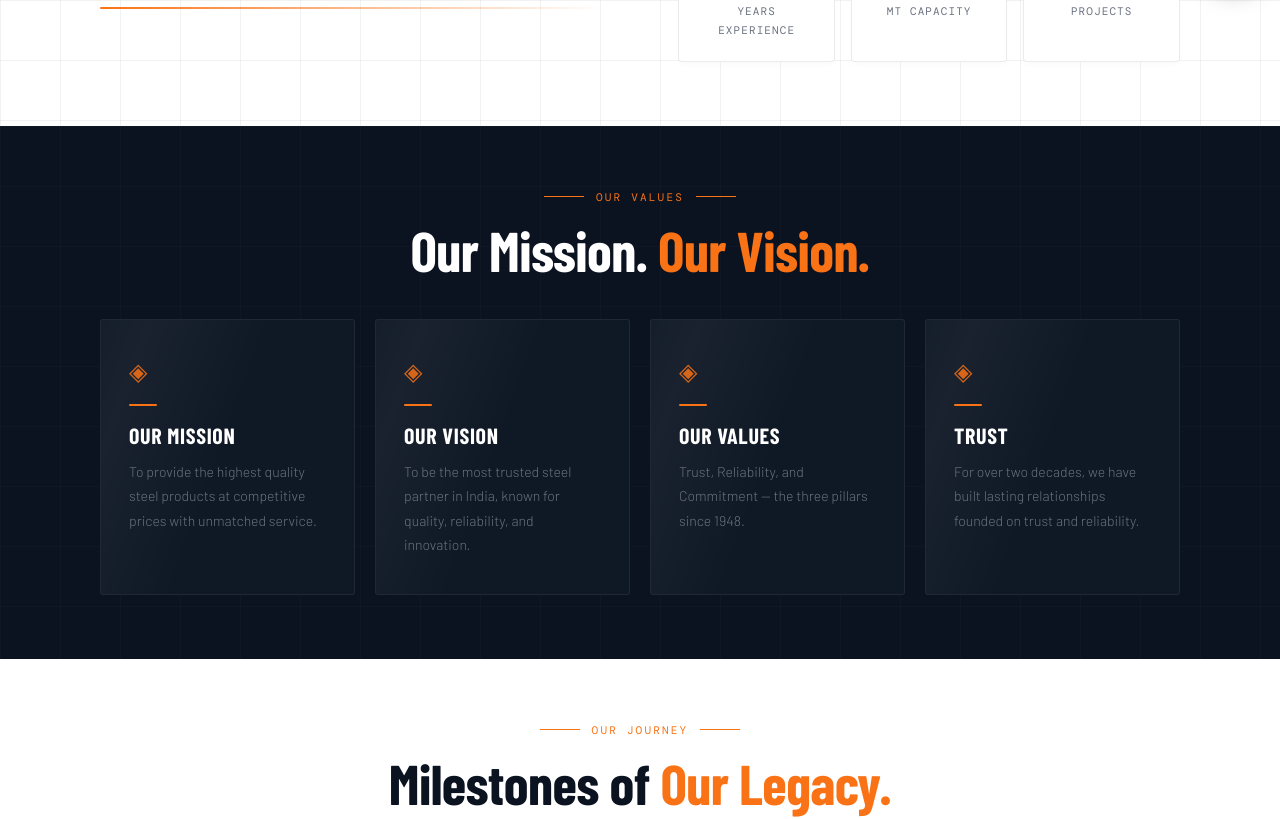
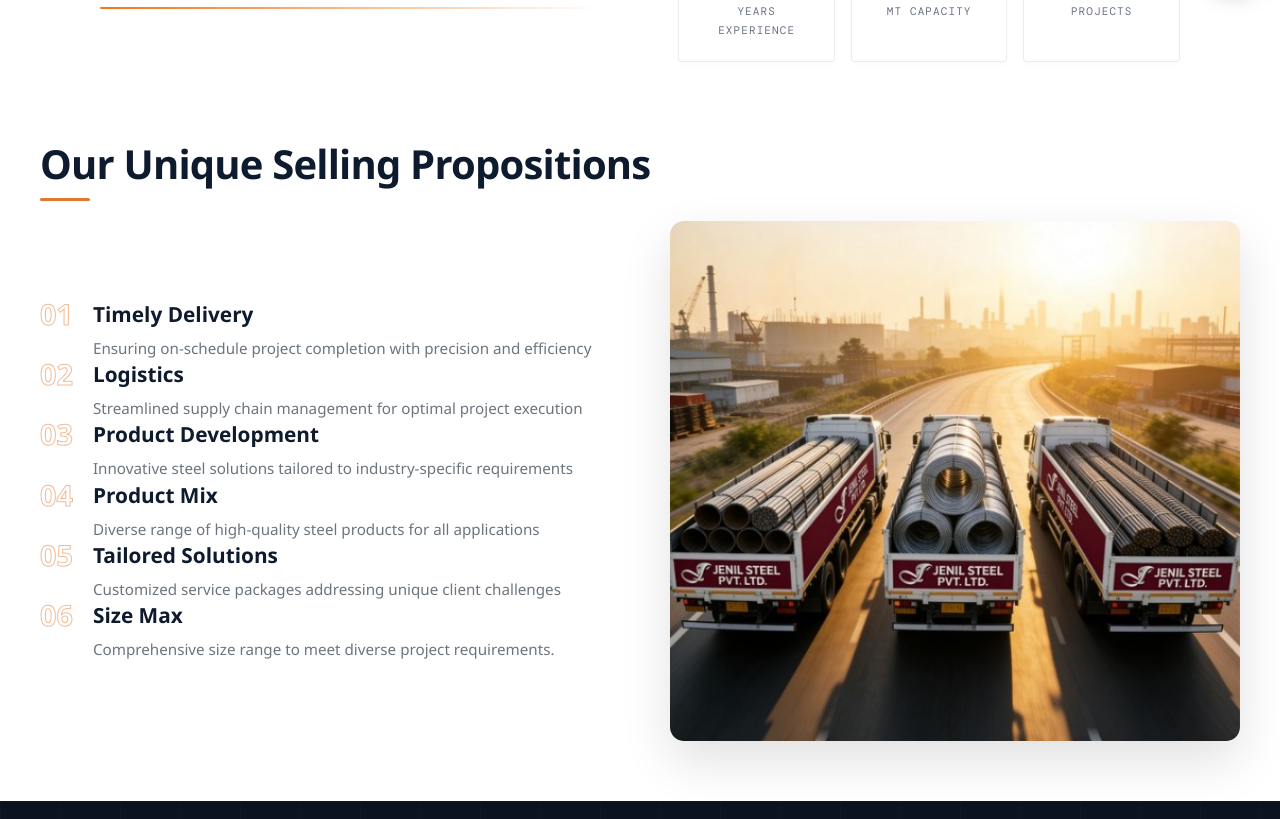
Before and after one commit to prayagupa23/jenil-steel-website, a React (Vite) app: page /about in a window 1280 px wide. Shown: the part 800-1619 px from the top of the page. Built offline with nearby package versions, Linux system fonts and the light colour scheme; a web font is replaced by a local one.

Commit message:
UI Changes - 1

```diff
--- a/src/components/JenilAdvantage.css
+++ b/src/components/JenilAdvantage.css
@@ -134,14 +134,14 @@
   stroke-width: 2px;
 }
 
-.card-title {
+.card-title-adv {
   font-size: 1.15rem;
   font-weight: 700;
   color: #0c1017;
   margin: 0 0 12px 0;
 }
 
-.card-description {
+.card-description-adv {
   font-size: 0.925rem;
   color: #6b7280; /* Neutral gray description text */
   line-height: 1.5;
--- a/src/components/JenilAdvantage.jsx
+++ b/src/components/JenilAdvantage.jsx
@@ -51,8 +51,8 @@ const JenilAdvantage = () => {
               <div className="icon-wrapper">
                 {item.icon}
               </div>
-              <h3 className="card-title">{item.title}</h3>
-              <p className="card-description">{item.description}</p>
+              <h3 className="card-title-adv">{item.title}</h3>
+              <p className="card-description-adv">{item.description}</p>
             </div>
           ))}
         </div>
--- a/src/components/Navbar.jsx
+++ b/src/components/Navbar.jsx
@@ -7,7 +7,7 @@ const navItems = [
   { label: 'Home', to: '/' },
   { label: 'About', to: '/about' },
   { label: 'Products', to: '/products' },
-  { label: 'Services', to: '/services' },
+  { label: 'Industries We Serve', to: '/services' },
   { label: 'Our Reach', to: '/reach' },
   { label: 'CSR', to: '/csr' },
   { label: 'Contact', to: '/contact' },
--- a/src/pages/About.jsx
+++ b/src/pages/About.jsx
@@ -13,6 +13,7 @@ import mukundLogo from '../assets/images/mukund.jpeg';
 import nicoLogo from '../assets/images/nico.png';
 import eslLogo from '../assets/images/esl.jpeg';
 import sailLogo from '../assets/images/sail.png';
+import usp from '../assets/images/usp.jpeg';
 
 const logos = [jswLogo, rinlLogo, tataLogo, mukundLogo, nicoLogo, eslLogo, sailLogo];
 
@@ -142,7 +143,7 @@ function AboutContent() {
 
   return (
     <section className="about-section-about" ref={ref}>
-      <BlueprintGrid />
+      {/* <BlueprintGrid /> */}
 
       <div className="about-container-about">
         <div className="about-left-about">
@@ -529,12 +530,77 @@ function ClientsStrip() {
   );
 }
 
+
+
 /* ─── MAIN COMPONENT PAGE LAYOUT ─── */
 export default function About() {
   return (
     <div className="about-page">
       <HeroSection />
       <AboutContent />
+            {/* Our USP Section */}
+      <section className="our-usp-section">
+        <div className="our-usp-container">
+          <h2 className="our-usp-title">Our Unique Selling Propositions</h2>
+          <div className="our-usp-content">
+            <div className="our-usp-features">
+              <ul className="usp-items">
+                <li className="usp-item">
+                  <span className="usp-number">01</span>
+                  <div className="usp-text">
+                    <h3>Timely Delivery</h3>
+                    <p>Ensuring on-schedule project completion with precision and efficiency</p>
+                  </div>
+                </li>
+                <li className="usp-item">
+                  <span className="usp-number">02</span>
+                  <div className="usp-text">
+                    <h3>Logistics</h3>
+                    <p>Streamlined supply chain management for optimal project execution</p>
+                  </div>
+                </li>
+                <li className="usp-item">
+                  <span className="usp-number">03</span>
+                  <div className="usp-text">
+                    <h3>Product Development</h3>
+                    <p>Innovative steel solutions tailored to industry-specific requirements</p>
+                  </div>
+                </li>
+                <li className="usp-item">
+                  <span className="usp-number">04</span>
+                  <div className="usp-text">
+                    <h3>Product Mix</h3>
+                    <p>Diverse range of high-quality steel products for all applications</p>
+                  </div>
+                </li>
+                <li className="usp-item">
+                  <span className="usp-number">05</span>
+                  <div className="usp-text">
+                    <h3>Tailored Solutions</h3>
+                    <p>Customized service packages addressing unique client challenges</p>
+                  </div>
+                </li>
+                <li className="usp-item">
+                  <span className="usp-number">06</span>
+                  <div className="usp-text">
+                    <h3>Size Max</h3>
+                    <p>Comprehensive size range to meet diverse project requirements.</p>
+                  </div>
+                </li>
+              </ul>
+            </div>
+            <div className="our-usp-image-wrapper">
+              <div className="our-usp-image-frame">
+                <img
+                  src={usp}
+                  alt="Steel manufacturing process"
+                  className="our-usp-main-img"
+                />
+              </div>
+            </div>
+          </div>
+        </div>
+      </section>
       <ValuesSection />
       <TimelineSection />
       <ClientsStrip />
--- a/src/pages/Reach.jsx
+++ b/src/pages/Reach.jsx
@@ -1,9 +1,11 @@
 import React from "react";
 import Footer from "../components/Footer";
 import "./Reach.css";
+import "./Services.css"
 import truckVideo from "../assets/ourReach.mp4";
 import indiaMapImg from "../assets/images/map.jpeg";
-import fastDelivery from '../assets/images/truck.png'
+import fastDelivery from '../assets/images/truck.png';
+import usp from '../assets/images/usp.jpeg';
 
 function OurReach() {
   return (
@@ -112,9 +114,72 @@ function OurReach() {
 
       </section>
 
+            {/* Our USP Section */}
+      <section className="our-usp-section">
+        <div className="our-usp-container">
+          <h2 className="our-usp-title">Our Unique Selling Propositions</h2>
+          <div className="our-usp-content">
+            <div className="our-usp-features">
+              <ul className="usp-items">
+                <li className="usp-item">
+                  <span className="usp-number">01</span>
+                  <div className="usp-text">
+                    <h3>Timely Delivery</h3>
+                    <p>Ensuring on-schedule project completion with precision and efficiency</p>
+                  </div>
+                </li>
+                <li className="usp-item">
+                  <span className="usp-number">02</span>
+                  <div className="usp-text">
+                    <h3>Logistics</h3>
+                    <p>Streamlined supply chain management for optimal project execution</p>
+                  </div>
+                </li>
+                <li className="usp-item">
+                  <span className="usp-number">03</span>
+                  <div className="usp-text">
+                    <h3>Product Development</h3>
+                    <p>Innovative steel solutions tailored to industry-specific requirements</p>
+                  </div>
+                </li>
+                <li className="usp-item">
+                  <span className="usp-number">04</span>
+                  <div className="usp-text">
+                    <h3>Product Mix</h3>
+                    <p>Diverse range of high-quality steel products for all applications</p>
+                  </div>
+                </li>
+                <li className="usp-item">
+                  <span className="usp-number">05</span>
+                  <div className="usp-text">
+                    <h3>Tailored Solutions</h3>
+                    <p>Customized service packages addressing unique client challenges</p>
+                  </div>
+                </li>
+                <li className="usp-item">
+                  <span className="usp-number">06</span>
+                  <div className="usp-text">
+                    <h3>Size Max</h3>
+                    <p>Comprehensive size range to meet diverse project requirements.</p>
+                  </div>
+                </li>
+              </ul>
+            </div>
+            <div className="our-usp-image-wrapper">
+              <div className="our-usp-image-frame">
+                <img
+                  src={usp}
+                  alt="Steel manufacturing process"
+                  className="our-usp-main-img"
+                />
+              </div>
+            </div>
+          </div>
+        </div>
+      </section>
+
       {/* 4. ALTERNATING CONTENT SECTIONS WITH SIDE IMAGES */}
-      <section className="reach-manifesto-split-wrapper">
-        {/* FAST DELIVERY */}
+      {/* <section className="reach-manifesto-split-wrapper">
         <div className="reach-split-row">
           <div className="reach-image-column">
             <div className="reach-image-frame">
@@ -139,7 +204,6 @@ function OurReach() {
           </div>
         </div>
 
-        {/* RELIABLE SUPPLY */}
         <div className="reach-split-row alternate-row">
           <div className="reach-text-column">
             <div className="reach-tag-line">
@@ -163,7 +227,7 @@ function OurReach() {
             </div>
           </div>
         </div>
-      </section>
+      </section> */}
 
       <Footer />
     </div>
--- a/src/pages/Services.css
+++ b/src/pages/Services.css
@@ -454,7 +454,7 @@
 /* ========== OUR USP SECTION STYLES ========== */
 
 .our-usp-section {
-  padding: 10px 24px;
+  padding: 10px 24px 60px 24px;
   background-color: #ffffff;
   font-family: 'Segoe UI', sans-serif;
 }
@@ -675,25 +675,27 @@
   align-items: center;
 }
 
-/* Left Image Container with Hover Zoom effect */
+/* Left Image Container with fixed square frame */
 .about-industry-image-wrapper {
   flex: 1;
   max-width: 50%;
+  aspect-ratio: 1 / 1; /* Fixed square aspect ratio */
 }
 
 .about-industry-image-frame {
   width: 100%;
+  height: 100%; /* Match width for square frame */
   border-radius: 12px;
-  overflow: hidden; /* Keeps the scaling image safely inside borders */
+  overflow: hidden;
   box-shadow: 0 16px 40px rgba(0, 0, 0, 0.08);
   transition: box-shadow 0.4s ease;
 }
 
 .about-industry-main-img {
   width: 100%;
-  height: auto;
+  height: 100%;
   display: block;
-  object-fit: cover;
+  object-fit: cover; /* Maintain square while filling frame */
   transform: scale(1);
   transition: transform 0.6s cubic-bezier(0.25, 0.46, 0.45, 0.94);
 }
```
Also changed, not shown: src/pages/Services.jsx (+2 -58 lines), src/assets/images/about-industry.jpeg (added), src/assets/images/usp.jpeg (added).
